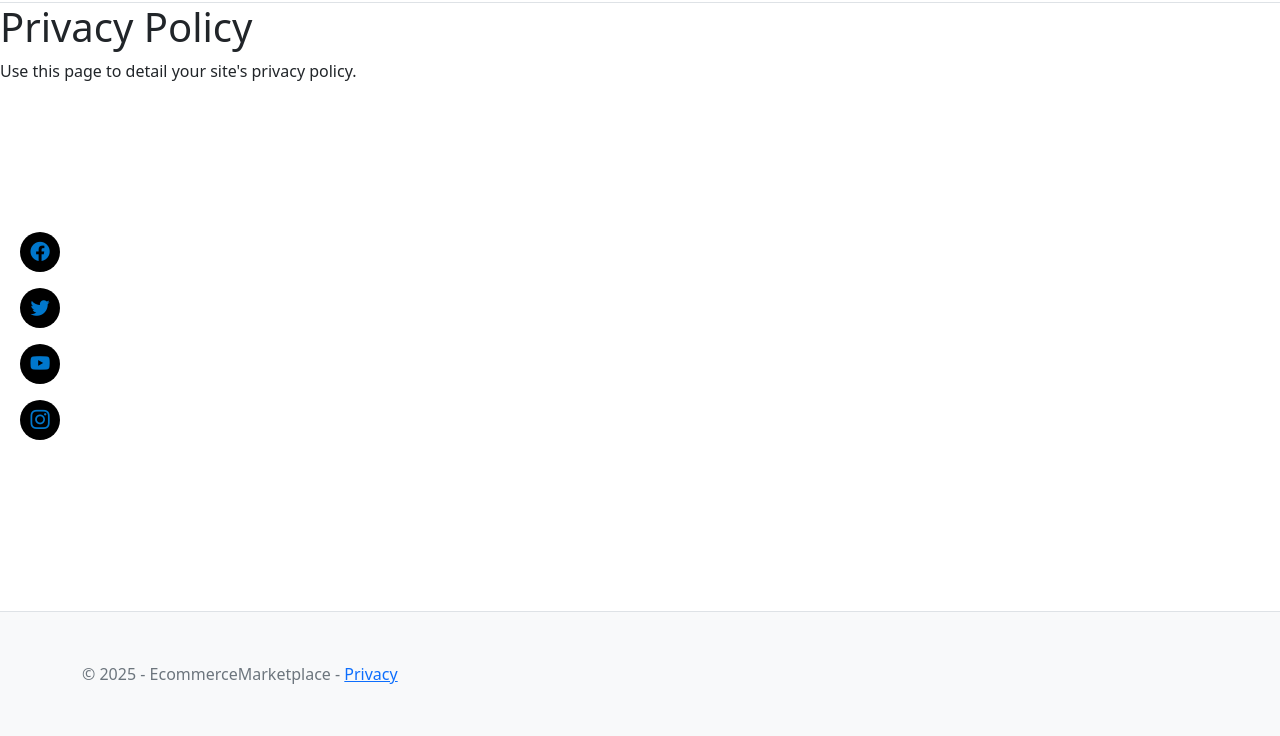
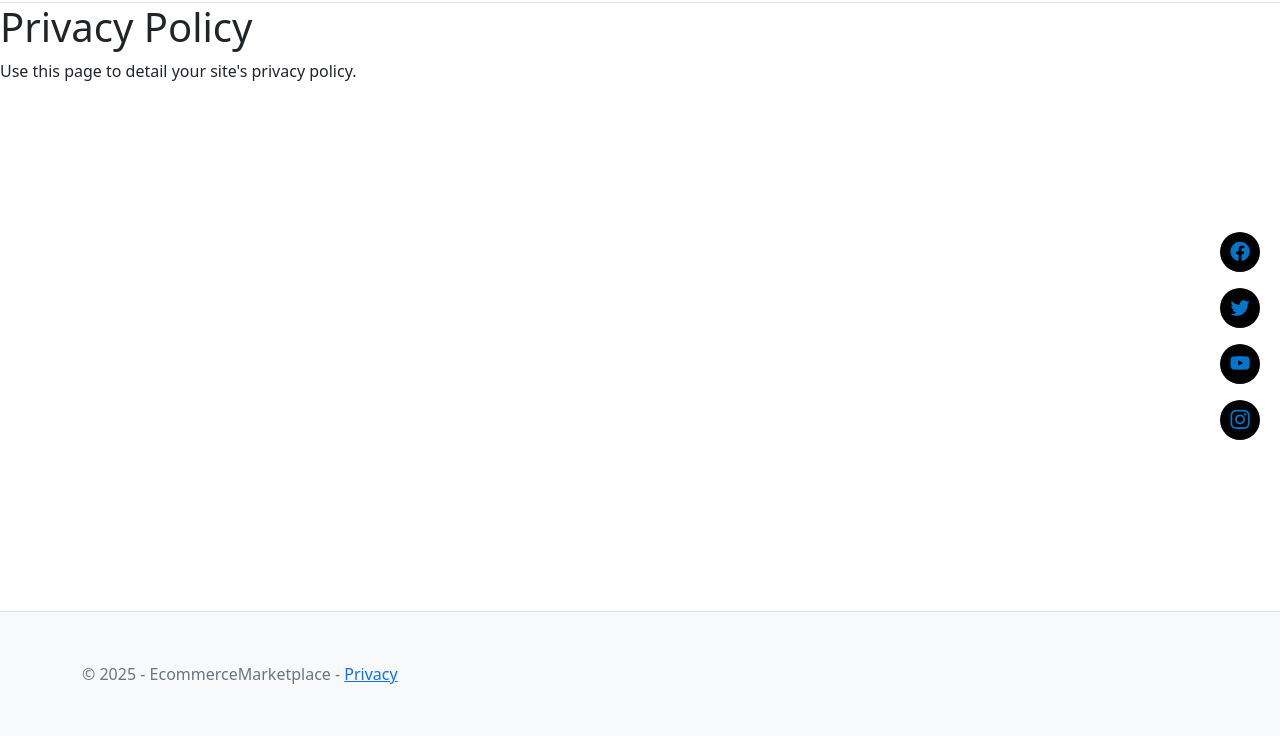
Before and after one commit to lcvaz/eCommerceMarketplace, an ASP.NET Core app: page /Home/Privacy in a window 1280 px wide. Shown: the part 64-800 px from the top of the page. Run offline with ASP.NET Core 8, Linux system fonts and the light colour scheme; style sheets or scripts are compiled from the project's sources.

Commit message:
Corrige problemas de layout e exibição da home page
- Corrige caminho da imagem hero de '../images/' para '/images/' para correto carregamento no ASP.NET Core
- Move ícones de redes sociais da esquerda para direita (right: 20px)
- Adiciona margin-bottom à seção de produtos para evitar sobreposição do footer

```diff
--- a/EcommerceMarketplace/wwwroot/css/site.css
+++ b/EcommerceMarketplace/wwwroot/css/site.css
@@ -72,7 +72,7 @@ body {
 /* ===== Social Sidebar ===== */
 .social-sidebar {
   position: fixed;
-  left: 20px;
+  right: 20px;
   top: 50%;
   transform: translateY(-50%);
   display: flex;
@@ -119,7 +119,7 @@ body {
   position: relative;
   height: 90vh;
   min-height: 600px;
-  background-image: url('../images/hero-ecommerce.jpg');
+  background-image: url('/images/hero-ecommerce.jpg');
   background-size: cover;
   background-position: center;
   background-repeat: no-repeat;
@@ -243,6 +243,7 @@ body {
 .products-section {
   padding: 5rem 0;
   background-color: white;
+  margin-bottom: 2rem;
 }
 
 .section-title {
```
